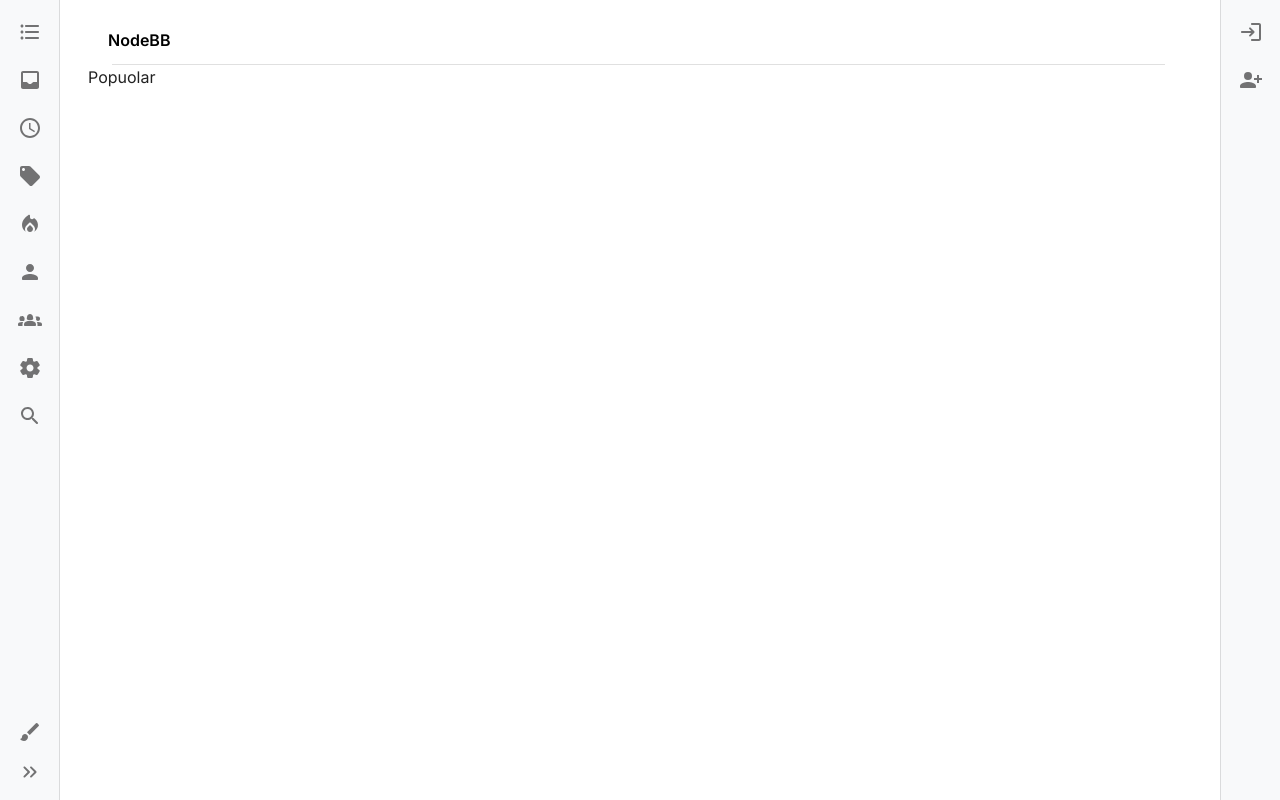
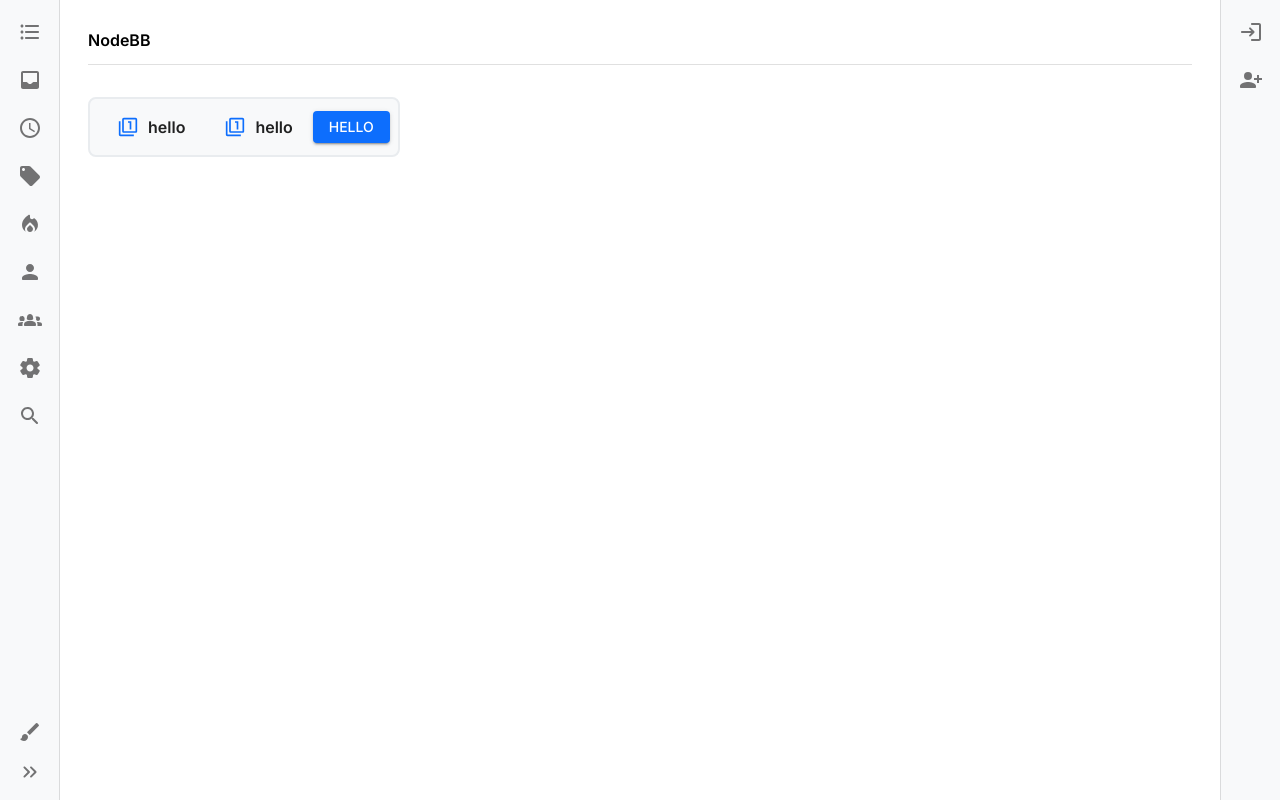
Before and after one commit to sorenaV/project-creative, a Next.js app: page /popular in a window 1280 px wide. Built offline with nearby package versions, Linux system fonts and the light colour scheme.

Commit message:
Implement filter component styling and enhance layout design

```diff
--- a/app/_components/Appbar.tsx
+++ b/app/_components/Appbar.tsx
@@ -72,6 +72,7 @@
           >
             {navLinksLeft.map((link) => (
               <ListItemButton
+                key={link.name}
                 sx={{ minWidth: 0, justifyContent: "center" }}
                 dense={true}
                 disableGutters={true}
--- /dev/null
+++ b/app/_components/Filter.tsx
@@ -0,0 +1,71 @@
+import { Filter1 } from "@mui/icons-material";
+import {
+  Box,
+  Button,
+  List,
+  ListItem,
+  ListItemButton,
+  ListItemIcon,
+  ListItemText,
+  Stack,
+} from "@mui/material";
+
+function Filter() {
+  return (
+    <Box
+      sx={{
+        border: "2px solid #e9ecef",
+        px: ".5rem",
+        my: "2rem",
+        mx: "auto",
+        borderRadius: 2,
+        backgroundColor: "#f8f9fa",
+        position: "fixed",
+
+        zIndex: 10,
+      }}
+    >
+      <List
+        sx={{
+          padding: 0,
+        }}
+      >
+        <Stack direction="row">
+          <Stack direction="row" sx={{ mr: "auto" }}>
+            <ListItem>
+              <ListItemButton sx={{ padding: 1 / 2, borderRadius: 2 }}>
+                <ListItemIcon sx={{ minWidth: "30px", color: "#0d6efd" }}>
+                  <Filter1 fontSize="small" />
+                </ListItemIcon>
+                <ListItemText
+                  primary="hello"
+                  primaryTypographyProps={{ fontWeight: 600 }}
+                />
+              </ListItemButton>
+            </ListItem>
+            <ListItem>
+              <ListItemButton sx={{ padding: 1 / 2, borderRadius: 2 }}>
+                <ListItemIcon sx={{ minWidth: "30px", color: "#0d6efd" }}>
+                  <Filter1 fontSize="small" />
+                </ListItemIcon>
+                <ListItemText
+                  primary="hello"
+                  primaryTypographyProps={{ fontWeight: 600 }}
+                />
+              </ListItemButton>
+            </ListItem>
+          </Stack>
+          <Button
+            variant="contained"
+            size="medium"
+            sx={{ height: "2rem", my: "auto", backgroundColor: "#0d6efd" }}
+          >
+            hello
+          </Button>
+        </Stack>
+      </List>
+    </Box>
+  );
+}
+
+export default Filter;
--- a/app/_components/Header.tsx
+++ b/app/_components/Header.tsx
@@ -8,14 +8,11 @@
       sx={{
         backgroundColor: "#fff",
         boxShadow: 0,
-        width: "99%",
-        overflowX: "hidden",
-        paddingTop: 2,
-        paddingLeft: 1,
+        mt: 2,
       }}
     >
       <Logo />
-      <Divider variant="middle" />
+      <Divider />
     </AppBar>
   );
 }
--- a/app/_components/Logo.tsx
+++ b/app/_components/Logo.tsx
@@ -10,7 +10,7 @@
         fontWeight={600}
         fontSize={16}
         color="#000"
-        padding={1.5}
+        py={1.5}
       >
         NodeBB
       </Typography>
--- a/app/custom-layout.tsx
+++ b/app/custom-layout.tsx
@@ -27,7 +27,7 @@
 });
 
 function CustomLayout({ children }: Props) {
-  return <Box>{children}</Box>;
+  return <>{children}</>;
 }
 
 export default CustomLayout;
--- a/app/layout.tsx
+++ b/app/layout.tsx
@@ -32,7 +32,7 @@
             sx={{
               width: {
                 xs: 1,
-                md: "90%",
+                md: "90vw",
               },
             }}
           >
--- a/app/popular/page.tsx
+++ b/app/popular/page.tsx
@@ -1,11 +1,16 @@
-import { Metadata } from "next";
+import { Box } from "@mui/material";
+import Filter from "../_components/Filter";
 
-export const metadata: Metadata = {
+export const metadata = {
   title: "Popular",
 };
 
-function Page(): JSX.Element {
-  return <div>Popuolar</div>;
+function Page() {
+  return (
+    <div>
+      <Filter />
+    </div>
+  );
 }
 
 export default Page;
```
